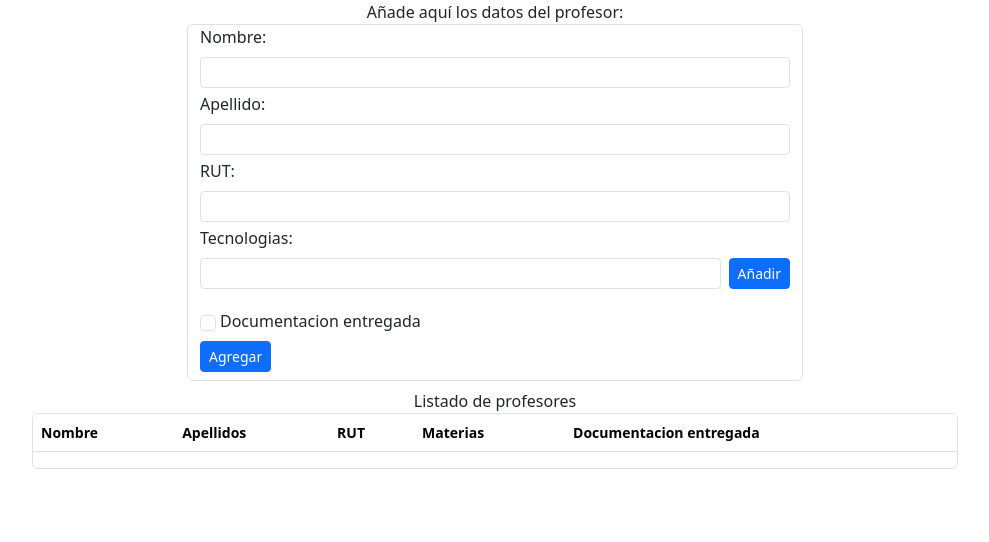
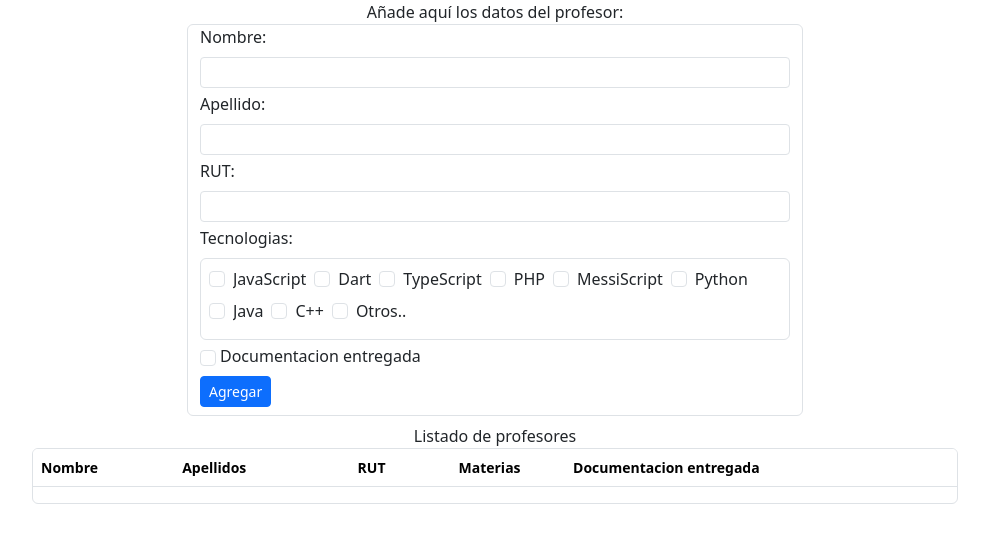
Before and after one commit to Auliorp/TeachersForm-vuejs, a Vue app: page / in a window 1280 px wide. Shown: the top 542 px of the page, without its empty margins (145-1134 px from the left). Built offline with nearby package versions, Linux system fonts and the light colour scheme.

Commit message:
Se modifico y se cambio el campo de Tecnologias, se eleimino el boton de añadir y se trbajo un poco en los estilos de la lista de profesores

```diff
--- a/src/components/TeacherForm.vue
+++ b/src/components/TeacherForm.vue
@@ -32,21 +32,26 @@
                             </div>
                         </div>
 
-                        <div class="col-md-12 ">
-                            <div class="mb-1 ">
-                                <label for="inputsubjects" class="form-label">Tecnologias:</label>
-                                <div class="d-flex align-items-center">
-                                    <input type="text" class="form-control form-control-sm me-2" id="inputsubjects" v-model="subject" @keyup.enter="handleSubject()">
-                                    <button type="button" class="btn btn-primary btn-sm" v-on:click="handleSubject()">Añadir</button>
+                    <div class="col-md-12">
+                        <div class="mb-1 ">
+                            <label for="inputsubjects" class="form-label">Tecnologias:</label>
+                            <div>
+                                <div class="d-flex flex-wrap border rounded p-2">
+                                    <div class="form-check" v-for="(technology, index) in technologies" :key="index">
+                                    <input class="form-check-input " type="checkbox" :value="technology" v-model="teacher.subjects">
+                                    <label class="form-check-label truncate me-2">{{ technology }}</label>
                                 </div>
+                                </div>
+
                             </div>
                         </div>
+                    </div>
 
-                        <div>
+                        <!-- <div>
                             <ul>
                                 <li v-for="(elemento, index) in teacher.subjects" v-bind:key="index">{{ elemento }}</li>
                             </ul>
-                        </div>
+                        </div> -->
 
                     </div>
 
@@ -79,22 +84,22 @@
                             <tr>
                                 <th scope="col" class="small">Nombre</th>
                                 <th scope="col" class="small">Apellidos</th>
-                                <th scope="col" class="small">RUT</th>
-                                <th scope="col" class="small">Materias</th>
+                                <th scope="col" class="small text-center">RUT</th>
+                                <th scope="col" class="small text-center">Materias</th>
                                 <th scope="col" class="small">Documentacion entregada</th>
                             </tr>
                         </thead>
                         <tbody>
                             <tr v-for="elemento in teachers" :key="elemento.rut">
-                                <td class="small">{{ elemento.teacherName }}</td>
-                                <td class="small">{{ elemento.teacherSurName }}</td>
+                                <td class="small text-center">{{ elemento.teacherName }}</td>
+                                <td class="small text-center">{{ elemento.teacherSurName }}</td>
                                 <td class="small">{{ elemento.rut }}</td>
                                 <td class="small">
                                     <ul>
                                         <li v-for="(item, index) in elemento.subjects" :key="index">{{ item }}</li>
                                     </ul>
                                 </td>
-                                <td class="small">
+                                <td class="small text-center ">
                                     <span v-if="elemento.doc">✅</span>
                                     <span v-else>❌</span>
                                 </td>
@@ -119,7 +124,7 @@
     //Variables init
     let teachers = ref([])
 
-    let subject = ref('')
+    // let subject = ref('')
 
     let teacher = ref({
         teacherName: '',
@@ -128,15 +133,17 @@
         subjects: [],
         doc: false
     })
+
+    const technologies = ref(['JavaScript','Dart', 'TypeScript', "PHP",  "MessiScript", "Python", "Java", "C++",  "Otros.."]);
     //variables end
 
 
-    //Se cargan al listado las Materias.
-    const handleSubject = () =>{
-        teacher.value.subjects.push(subject.value)
-        //Se limpia el input al pulsar el boton.
-        subject.value = ''
-    }
+    // //Se cargan al listado las Materias.
+    // const handleSubject = () =>{
+    //     teacher.value.subjects.push(subject.value)
+    //     //Se limpia el input al pulsar el boton.
+    //     subject.value = ''
+    // }
 
     //Se agregan los datos del profesor al listado.
     const handleAddTeacher = () =>{
@@ -159,4 +166,14 @@
 </script>
 
 <style scoped>
+.overflow-auto {
+    max-height: 50px; /* Define la altura máxima del select */
+}
+
+.truncate {
+        max-width: 90px; /* Ancho máximo deseado para cada elemento */
+        overflow: hidden;
+        text-overflow: ellipsis; /* Truncar texto con puntos suspensivos si es demasiado largo */
+        white-space: nowrap; /* Evitar que el texto se divida en múltiples líneas */
+    }
 </style>
```
